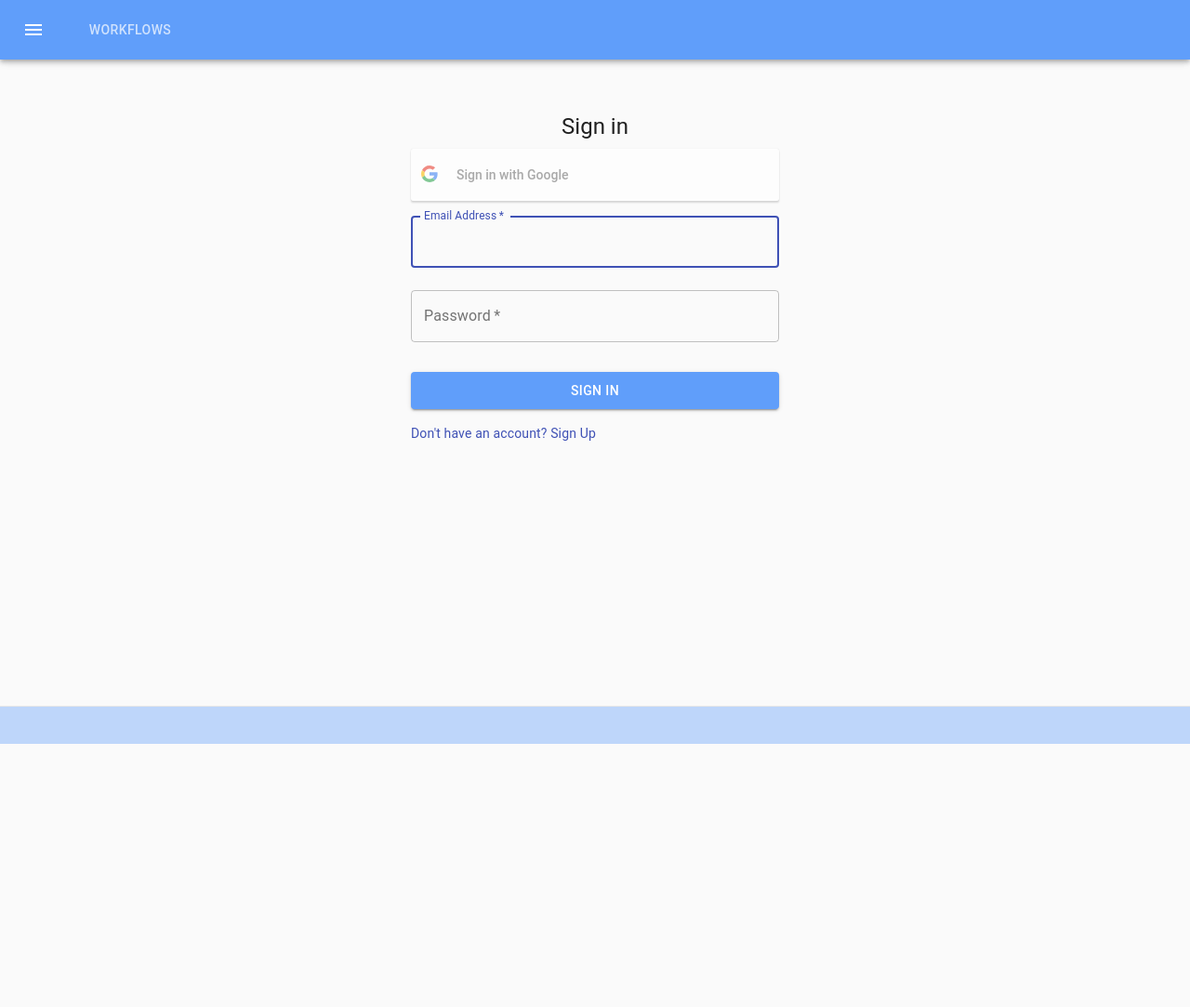
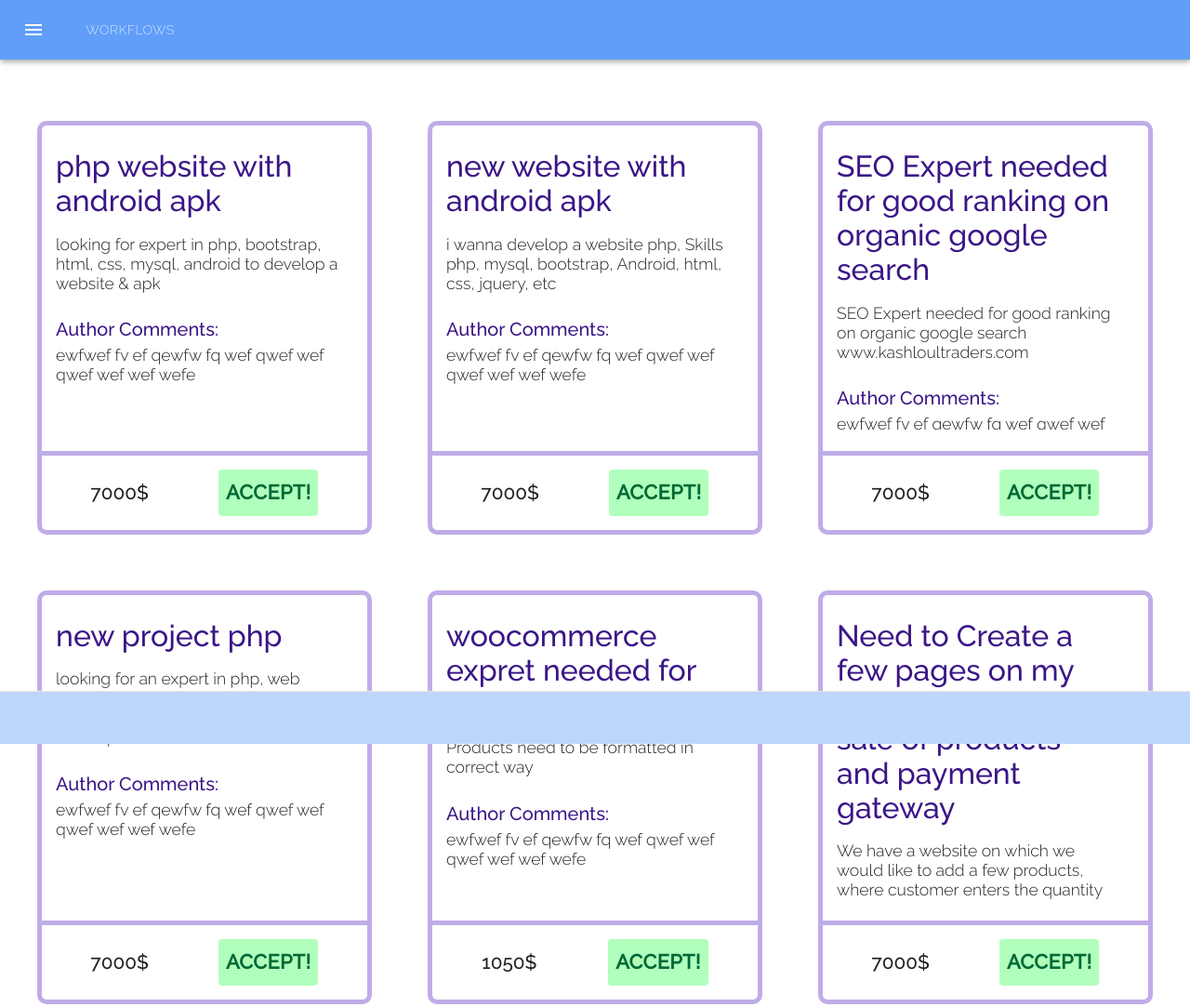
Before and after one commit to itamar27/-itamar27-Web-services-final-project-react-client, a React app in the folder freelancer-app/: page / in a window 1280 px wide. Shown: the top 1083 px of the page at 93% size. Before the commit the page ends 800 px from the top, so only its background shows below. Built offline with nearby package versions, Linux system fonts and the light colour scheme.

Commit message:
first version job and job list

```diff
--- a/freelancer-app/package.json
+++ b/freelancer-app/package.json
@@ -9,11 +9,15 @@
     "@testing-library/react": "^11.2.3",
     "@testing-library/user-event": "^12.6.2",
     "react": "^17.0.1",
+    "react-custom-scrollbars": "^4.2.1",
     "react-dom": "^17.0.1",
     "react-google-button": "^0.7.2",
     "react-google-login": "^5.2.2",
+    "react-perfect-scrollbar": "^1.5.8",
     "react-router-dom": "^5.2.0",
     "react-scripts": "4.0.1",
+    "react-scrollbar": "^0.5.6",
+    "simplebar-react": "^2.3.0",
     "web-vitals": "^0.2.4"
   },
   "scripts": {
--- a/freelancer-app/public/index.html
+++ b/freelancer-app/public/index.html
@@ -13,6 +13,9 @@
       user's mobile device or desktop. See https://developers.google.com/web/fundamentals/web-app-manifest/
     -->
   <link rel="manifest" href="%PUBLIC_URL%/manifest.json" />
+
+  <link rel="preconnect" href="https://fonts.gstatic.com">
+  <link href="https://fonts.googleapis.com/css2?family=Raleway:wght@300;400;500&display=swap" rel="stylesheet">
   <!--
       Notice the use of %PUBLIC_URL% in the tags above.
       It will be replaced with the URL of the `public` folder during the build.
--- a/freelancer-app/src/components/app.js
+++ b/freelancer-app/src/components/app.js
@@ -1,14 +1,16 @@
 // import React, { useState, useEffect } from 'react';
 import NavBar from './navbar.js';
 import Footer from './footer.js';
-import SignIn from './SignUp/signin.js';
+import SignIn from './SignUp/signIn.js';
+
+import JobsList from './jobs/jobsList'
 
 const App = (props) => {
 
     return (
         <>
             <NavBar />
-            <SignIn />
+            <JobsList />
             <Footer />
         </>
     )
--- /dev/null
+++ b/freelancer-app/src/components/jobs/job.js
@@ -0,0 +1,115 @@
+import { makeStyles } from '@material-ui/core/styles';
+import React from "react";
+import { Button } from '@material-ui/core';
+import SimpleBar from 'simplebar-react';
+import 'simplebar/dist/simplebar.min.css';
+import { Card } from '@material-ui/core';
+
+
+const useStyles = makeStyles({
+    'container': {
+        display: 'flex',
+        flexDirection: 'column',
+        borderWidth: 5,
+        borderStyle: 'solid',
+        borderColor: '#c0ace8',
+        borderTopLeftRadius: 10,
+        borderTopRightRadius: 10,
+        borderBottomLeftRadius: 0,
+        borderBottomRightRadius: 0,
+
+        height: '40vh',
+        width: '25vw',
+
+        overflow: 'auto',
+        padding: 15,
+        boxShadow: 'none',
+
+    },
+
+    fotter: {
+        width: '25vw',
+        display: 'flex',
+        justifyContent: 'space-around',
+        alignItems: 'center',
+        padding: 15,
+        boxShadow: 'none',
+
+        borderWidth: 5,
+        borderStyle: 'solid',
+        borderColor: '#c0ace8',
+        borderTopWidth: 0,
+        borderBottomLeftRadius: 10,
+        borderBottomRightRadius: 10,
+        borderTopLeftRadius: 0,
+        borderTopRightRadius: 0
+
+
+    },
+    content: {
+        wordWrap: 'break',
+        display: 'flex',
+        flexDirection: 'column',
+    },
+    label: {
+        fontSize: '2.7vmin',
+        maxFontSize: '10px',
+        fontWeight: 'bold',
+        color: '#006936',
+    },
+
+    button: {
+        backgroundColor: '#b0ffbc',
+        '&:hover': {
+            backgroundColor: '#deffe3',
+        }
+    }
+
+});
+
+
+export default function Job(props) {
+    const classes = useStyles();
+    return (
+        <Card style={ { boxShadow: 'none', margin: 30 } }>
+            <Card className={ classes.container }>
+                <SimpleBar style={ { maxHeight: '39vh', paddingRight: 15 } }>
+                    <div className={ classes.content }>
+                        <h1 style={ { marginTop: 10, marginBottom: 0, fontSize: '4vmin', fontWeight: 500, color: '#3b1687' } }>
+                            { props.title }
+                        </h1>
+
+                        <p style={ { fontSize: '2.2vmin' } }>
+                            { props.description }
+                        </p>
+
+                        <label style={ { fontSize: '2.5vmin', fontWeight: 500, marginTop: 10, color: '#3b1687' } } >
+                            Author Comments:
+                        </label>
+
+                        <p style={ { marginTop: 5, fontSize: '2.2vmin' } }>
+                            { props.comments }
+                        </p>
+
+                    </div>
+
+                </SimpleBar>
+            </Card>
+            <Card className={ classes.fotter }>
+                <label style={ { height: 'fit-content', fontSize: '2.6vh', fontWeight: 500 } }>
+                    { `${props.price}$` }
+                </label>
+
+                { props.freelancer ?
+                    <Button classes={ { label: classes.label, root: classes.button } }>
+                        Accept!
+                    </Button>
+                    :
+                    null
+                }
+
+            </Card>
+        </Card>
+
+    )
+}
--- /dev/null
+++ b/freelancer-app/src/components/jobs/jobsList.js
@@ -0,0 +1,46 @@
+import { makeStyles } from '@material-ui/core/styles';
+import React, { useState } from "react";
+import Paper from '@material-ui/core/Paper';
+import Job from "./job"
+
+const Jobs = require('./mock.json')
+
+const useStyles = makeStyles({
+    container: {
+        marginTop: 100,
+        display: 'flex',
+        flexWrap: 'wrap',
+        justifyContent: 'center',
+        width: '100%',
+        boxShadow: 'none',
+    },
+
+
+});
+
+
+export default function JobsList(props) {
+    const [jobs, setJobs] = useState(Jobs)
+
+    const classes = useStyles();
+
+
+    const eachJob = (job, i) => {
+        return (
+            <Job
+                key={ i }
+                title={ job.title }
+                description={ job.description }
+                comments={ job.comments }
+                price={ job.price }
+                freelancer={ true }
+            />
+        )
+    }
+
+    return (
+        <Paper className={ classes.container }>
+            { jobs.map(eachJob) }
+        </Paper >
+    )
+}
--- /dev/null
+++ b/freelancer-app/src/components/jobs/mock.json
@@ -0,0 +1,90 @@
+[
+    {
+        "project_id": 29173748,
+        "owner_id": 7102610,
+        "title": "php website with android apk",
+        "currency_code": "₹",
+        "description": "looking for expert in php, bootstrap, html, css, mysql, android to develop a website & apk",
+        "job_category": "Websites, IT & Software",
+        "price": 7000,
+        "time_submitted": "2/4/2021, ",
+        "comments": "ewfwef fv ef qewfw fq wef qwef wef qwef wef wef wefe"
+    },
+    {
+        "project_id": 29173350,
+        "owner_id": 7102610,
+        "title": "new website with android apk",
+        "currency_code": "₹",
+        "description": "i wanna develop a website php, \nSkills php, mysql, bootstrap, Android, html, css, jquery, etc\n",
+        "job_category": "Websites, IT & Software",
+        "price": 7000,
+        "time_submitted": "2/4/2021, ",
+        "comments": "ewfwef fv ef qewfw fq wef qwef wef qwef wef wef wefe"
+    },
+    {
+        "project_id": 29119946,
+        "owner_id": 35592940,
+        "title": "SEO Expert needed for good ranking on organic google search",
+        "currency_code": "₹",
+        "description": "SEO Expert needed for good ranking on organic google search\nwww.kashloultraders.com",
+        "job_category": "Websites, IT & Software",
+        "price": 7000,
+        "time_submitted": "1/30/2021,",
+        "comments": "ewfwef fv ef qewfw fq wef qwef wef qwef wef wef wefe"
+    },
+    {
+        "project_id": 29119089,
+        "owner_id": 7102610,
+        "title": "new project php",
+        "currency_code": "₹",
+        "description": "looking for an expert in php, web designing, my sql, android developer etc\n\nperson should aware end to end development",
+        "job_category": "Websites, IT & Software",
+        "price": 7000,
+        "time_submitted": "1/30/2021,",
+        "comments": "ewfwef fv ef qewfw fq wef qwef wef qwef wef wef wefe"
+    },
+    {
+        "project_id": 29054256,
+        "owner_id": 35592940,
+        "title": "woocommerce expret needed for wordpress website",
+        "currency_code": "₹",
+        "description": "Products need to be formatted in correct way",
+        "job_category": "Websites, IT & Software",
+        "price": 1050,
+        "time_submitted": "1/24/2021,",
+        "comments": "ewfwef fv ef qewfw fq wef qwef wef qwef wef wef wefe"
+    },
+    {
+        "project_id": 28992870,
+        "owner_id": 35592940,
+        "title": "Need to Create a few pages on my website for online sale of products and payment gateway",
+        "currency_code": "₹",
+        "description": "We have a website on which we would like to add a few products, where customer enters the quantity or variant of the products and enters the shipping address, the total has to be dynamic through javascript to calculate the total amount as per address, quantity and product. Name of website is www.kashloultraders.com",
+        "job_category": "Websites, IT & Software",
+        "price": 7000,
+        "time_submitted": "1/19/2021,",
+        "comments": "ewfwef fv ef qewfw fq wef qwef wef qwef wef wef wefe"
+    },
+    {
+        "project_id": 28981257,
+        "owner_id": 24212713,
+        "title": "website by CrafterCMS  -- 2",
+        "currency_code": "$",
+        "description": "PLEASE BID ONLY WHEN YOU KNOW CRAFTERCMS\r\n\r\ni need a web developer to develop a website by CrafterCMS  only\r\nplease CrafterCMS  only\r\nCrafterCMS  only",
+        "job_category": "Websites, IT & Software",
+        "price": 775,
+        "time_submitted": "1/18/2021,",
+        "comments": "ewfwef fv ef qewfw fq wef qwef wef qwef wef wef wefe"
+    },
+    {
+        "project_id": 28766029,
+        "owner_id": 51254460,
+        "title": "I want to setup social media account on my website",
+        "currency_code": "₹",
+        "description": "Hi there, I hope you all are well.\nI have website. In my website I want ot setup social media widgets which is not available in there.\nI need someone who can fix this.\nwebsite URL:  https://alertsvala.com\n\nif you interested message me.",
+        "job_category": "Websites, IT & Software",
+        "price": 7000,
+        "time_submitted": "1/1/2021, ",
+        "comments": "ewfwef fv ef qewfw fq wef qwef wef qwef wef wef wefe"
+    }
+]
--- a/freelancer-app/src/index.css
+++ b/freelancer-app/src/index.css
@@ -8,6 +8,11 @@
 code {
     font-family: source-code-pro, Menlo, Monaco, Consolas, 'Courier New', monospace;
 } */
+
+* {
+ font-family: 'Raleway';
+ font-weight: 300;
+}
 
 
 .root{
--- a/freelancer-app/src/index.js
+++ b/freelancer-app/src/index.js
@@ -4,12 +4,15 @@ import './index.css';
 import reportWebVitals from './reportWebVitals';
 import { BrowserRouter as Router } from 'react-router-dom';
 import ReactRouter from './Router/router';
+import App from './components/app';
 
 ReactDOM.render(
   <React.StrictMode>
-    <Router>
+
+    <App />
+    {/* <Router>
       <ReactRouter />
-    </Router>
+    </Router> */}
   </React.StrictMode>,
   document.getElementById('root')
 );
```
Also changed, not shown: 2 other files. Lines whose indentation alone changed are shown as unchanged.
